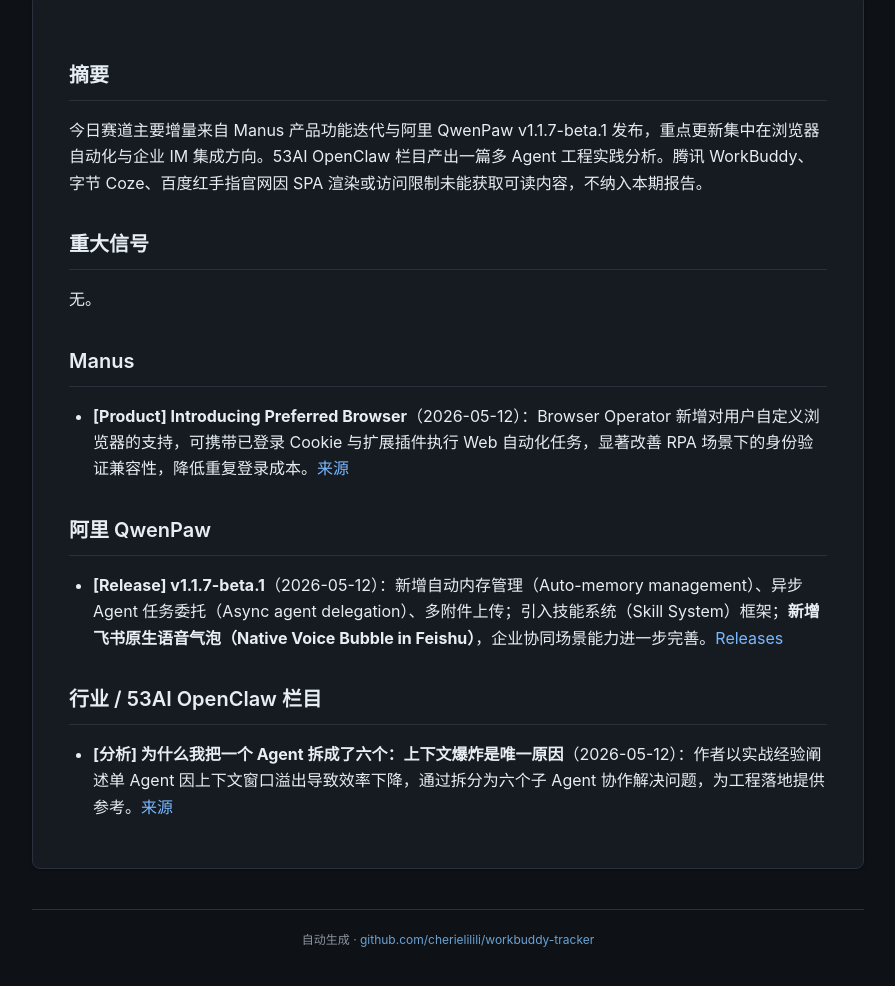
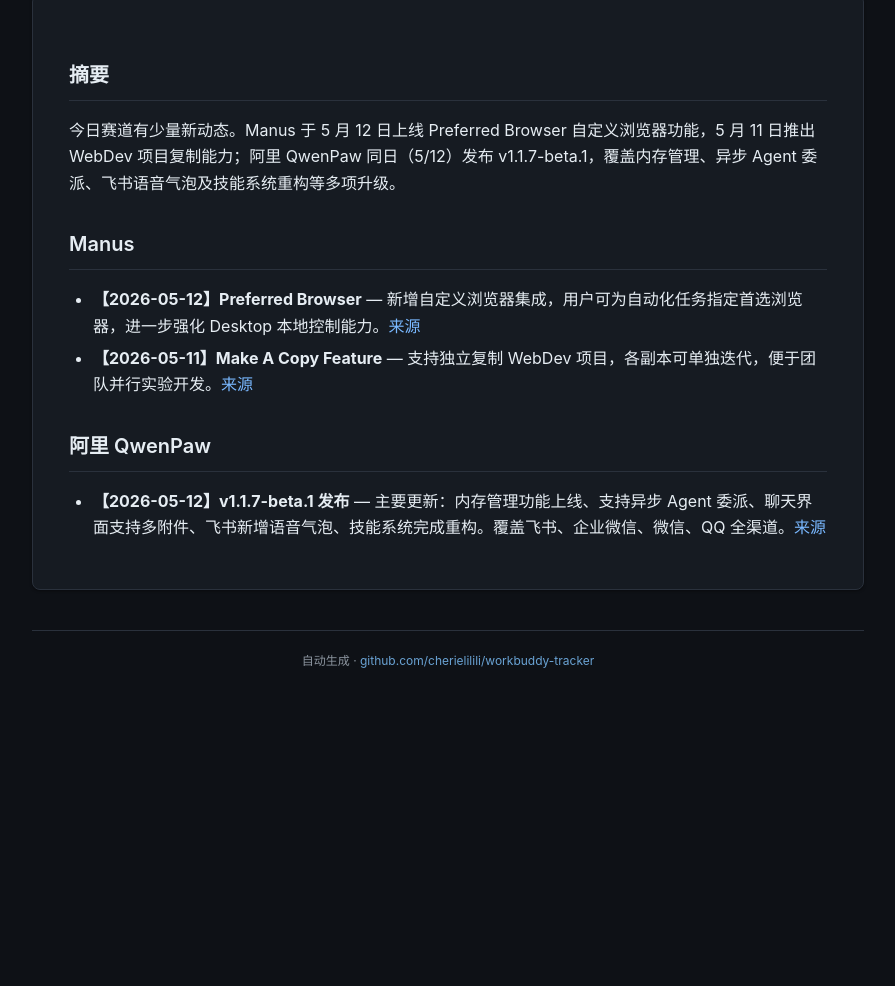
Before and after one commit to cherielilili/workbuddy-tracker, a plain HTML site: page index.html in a window 1280 px wide. Shown: the part 264-1250 px from the top of the page, without its empty margins (192-1087 px from the left). After the commit the page ends 1014 px from the top, so only its background shows below. Drawn offline with Linux system fonts and the light colour scheme.

Commit message:
daily snapshot 2026-05-13
auto-generated by runner.sh

```diff
--- a/index.html
+++ b/index.html
@@ -109,20 +109,15 @@
   <main class="report">
     <h1>AI Agent 赛道日报 2026-05-13</h1>
 <h2>摘要</h2>
-<p>今日赛道主要增量来自 Manus 产品功能迭代与阿里 QwenPaw v1.1.7-beta.1 发布，重点更新集中在浏览器自动化与企业 IM 集成方向。53AI OpenClaw 栏目产出一篇多 Agent 工程实践分析。腾讯 WorkBuddy、字节 Coze、百度红手指官网因 SPA 渲染或访问限制未能获取可读内容，不纳入本期报告。</p>
-<h2>重大信号</h2>
-<p>无。</p>
+<p>今日赛道有少量新动态。Manus 于 5 月 12 日上线 Preferred Browser 自定义浏览器功能，5 月 11 日推出 WebDev 项目复制能力；阿里 QwenPaw 同日（5/12）发布 v1.1.7-beta.1，覆盖内存管理、异步 Agent 委派、飞书语音气泡及技能系统重构等多项升级。</p>
 <h2>Manus</h2>
 <ul>
-<li><strong>[Product] Introducing Preferred Browser</strong>（2026-05-12）：Browser Operator 新增对用户自定义浏览器的支持，可携带已登录 Cookie 与扩展插件执行 Web 自动化任务，显著改善 RPA 场景下的身份验证兼容性，降低重复登录成本。<a href="https://manus.im/blog">来源</a></li>
+<li><strong>【2026-05-12】Preferred Browser</strong> — 新增自定义浏览器集成，用户可为自动化任务指定首选浏览器，进一步强化 Desktop 本地控制能力。<a href="https://manus.im/blog">来源</a></li>
+<li><strong>【2026-05-11】Make A Copy Feature</strong> — 支持独立复制 WebDev 项目，各副本可单独迭代，便于团队并行实验开发。<a href="https://manus.im/blog">来源</a></li>
 </ul>
 <h2>阿里 QwenPaw</h2>
 <ul>
-<li><strong>[Release] v1.1.7-beta.1</strong>（2026-05-12）：新增自动内存管理（Auto-memory management）、异步 Agent 任务委托（Async agent delegation）、多附件上传；引入技能系统（Skill System）框架；<strong>新增飞书原生语音气泡（Native Voice Bubble in Feishu）</strong>，企业协同场景能力进一步完善。<a href="https://github.com/agentscope-ai/QwenPaw/releases">Releases</a></li>
-</ul>
-<h2>行业 / 53AI OpenClaw 栏目</h2>
-<ul>
-<li><strong>[分析] 为什么我把一个 Agent 拆成了六个：上下文爆炸是唯一原因</strong>（2026-05-12）：作者以实战经验阐述单 Agent 因上下文窗口溢出导致效率下降，通过拆分为六个子 Agent 协作解决问题，为工程落地提供参考。<a href="https://www.53ai.com/news/Openclaw/">来源</a></li>
+<li><strong>【2026-05-12】v1.1.7-beta.1 发布</strong> — 主要更新：内存管理功能上线、支持异步 Agent 委派、聊天界面支持多附件、飞书新增语音气泡、技能系统完成重构。覆盖飞书、企业微信、微信、QQ 全渠道。<a href="https://github.com/agentscope-ai/QwenPaw/releases">来源</a></li>
 </ul>
   </main>
 
```
Also changed, not shown: data/sources_state.json (+7 -3 lines), reports/2026-05-13_ai_agents.html (+4 -9 lines), reports/2026-05-13_raw_claude_output.txt (added), 1 other file.
